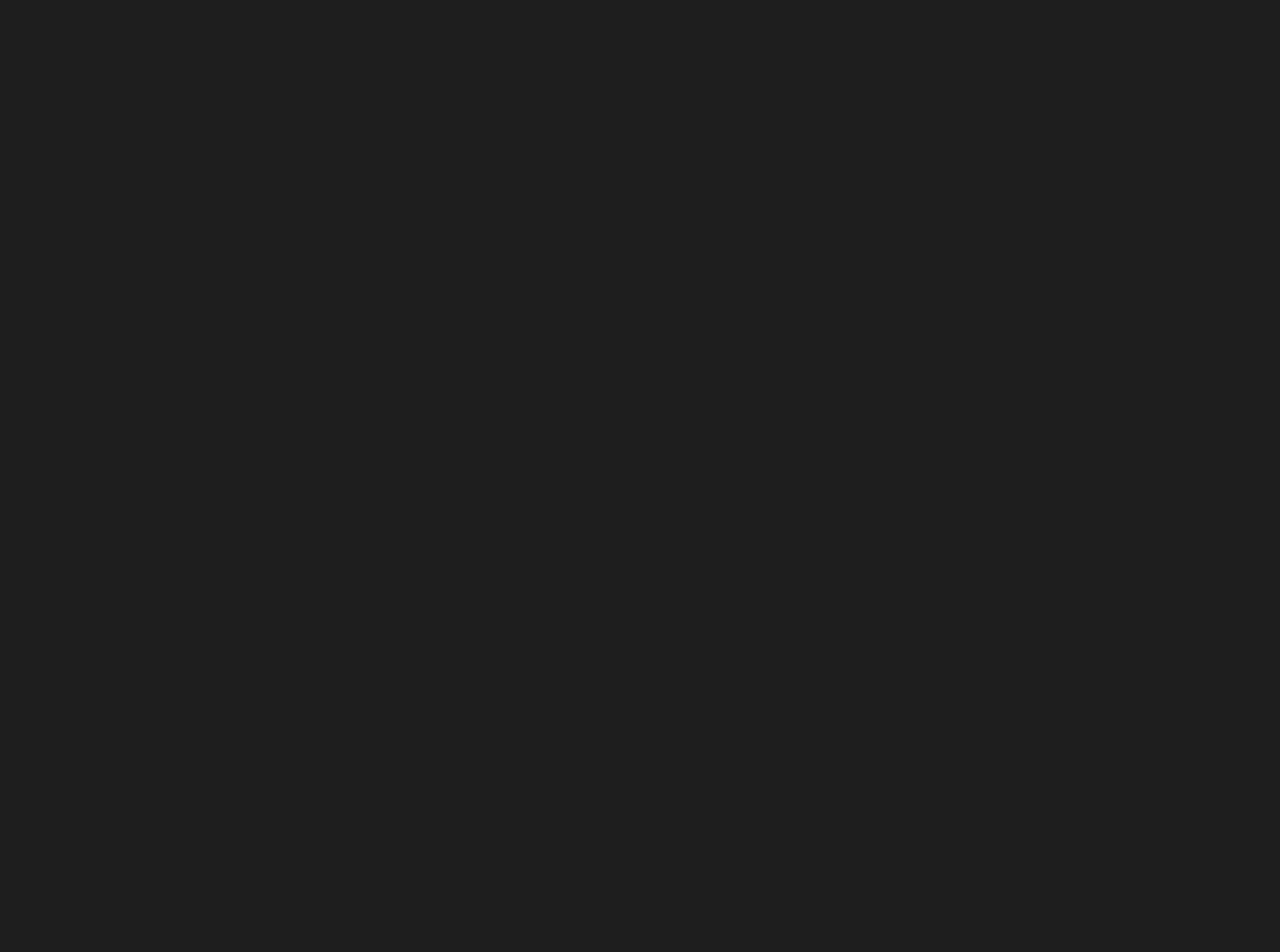
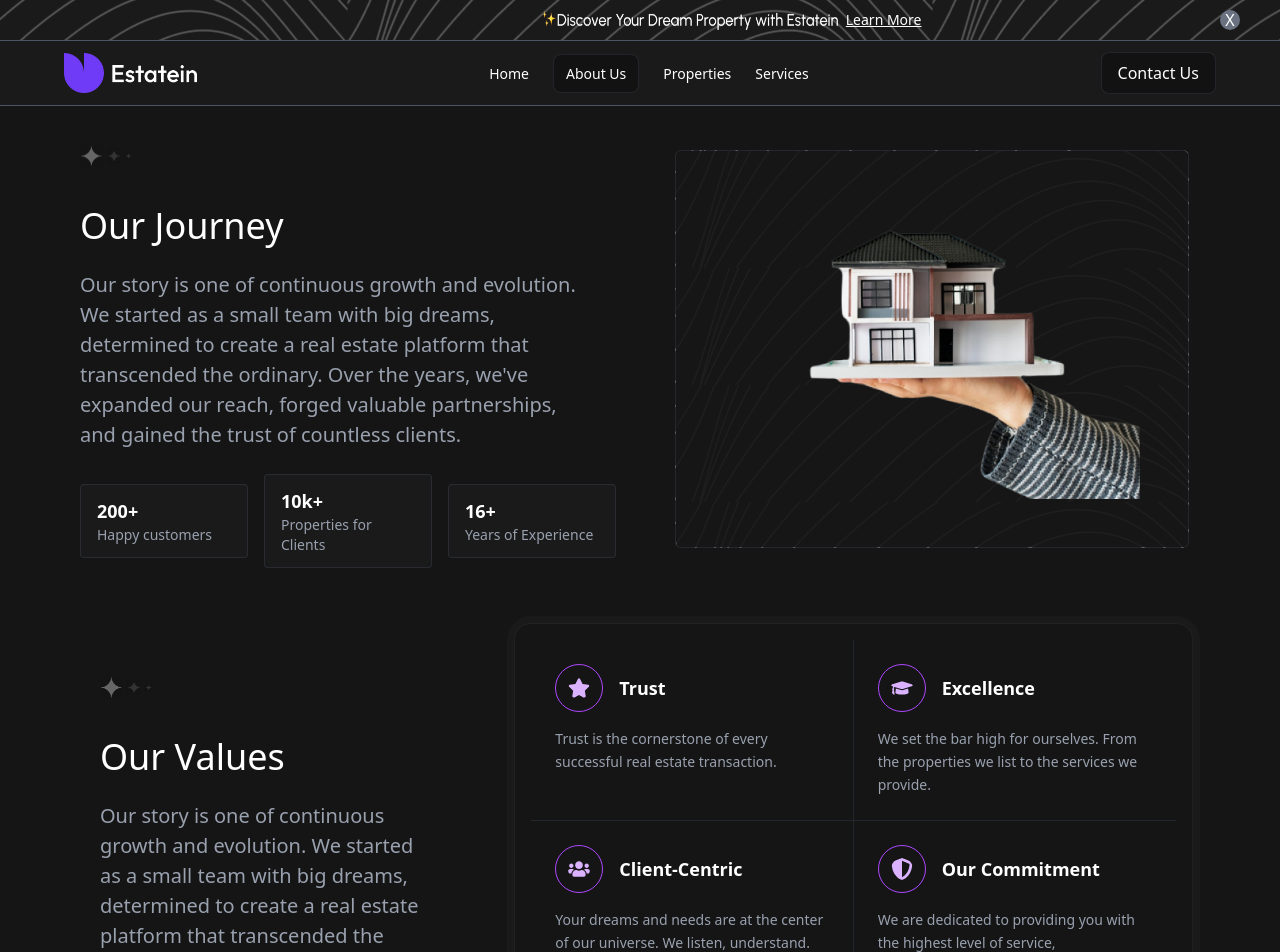
Before and after one commit to Jerry3048/Estatein, a React (Vite) app: page /About in a window 1280 px wide. Before the commit this address had no page. Shown: the top 952 px of the page. Before the commit the page ends 800 px from the top, so only its background shows below. Built offline with nearby package versions, Linux system fonts and the light colour scheme.

Commit message:
about page

```diff
--- a/src/App.tsx
+++ b/src/App.tsx
@@ -3,6 +3,7 @@
 import AllProperties from "./Pages/AllProperties";
 import AllComments from "./Pages/AllComment";
 import AllFAQs from "./Pages/AllFAQ";
+import About from "./Pages/About";
 
 function App() {
   return (
@@ -12,6 +13,7 @@
         <Route path="/AllProperties" element={<AllProperties />} />
         <Route path="/AllComments" element={<AllComments />} />
         <Route path="/AllFAQs" element={<AllFAQs />} />
+        <Route path="/About" element={<About />} />
 
       </Routes>
     </BrowserRouter>
--- a/src/Components/CommentSection.tsx
+++ b/src/Components/CommentSection.tsx
@@ -31,7 +31,7 @@
   }
 
   return (
-    <div className="w-[90%] mx-auto py-5 md:py-0">
+    <div className="w-[95%] mx-auto py-5 md:py-0">
       <div>
           <img
               src="/logo/Abstract Design (1).png"
@@ -102,7 +102,7 @@
       <div className="flex justify-between items-center gap-4 text-white">
         <p className="text-sm">{page + 1} of {totalPages}</p>
         <NavLink
-          to="/AllProperties"
+          to="/AllComments"
           className="text-[#703BF7] border border-[#703BF7] px-4 py-2 rounded hover:bg-[#703BF7] hover:text-white transition text-center w-[120px]  md:hidden"
         >
           View All
--- a/src/Components/FAQSection.tsx
+++ b/src/Components/FAQSection.tsx
@@ -33,7 +33,7 @@
   }
 
   return (
-    <div className="w-[90%] mx-auto py-5 md:py-0">
+    <div className="w-[95%] mx-auto py-5 md:py-0">
       {/* Header */}
       <div className="">
         <img
--- a/src/Components/PropertySection.tsx
+++ b/src/Components/PropertySection.tsx
@@ -34,7 +34,7 @@
 }
 
   return (
-   <div className="w-[90%] mx-auto py-10 md:py-4">
+   <div className="w-[95%] mx-auto py-10 md:py-4">
      <div>
           <img
               src="/logo/Abstract Design (1).png"
--- /dev/null
+++ b/src/Pages/About.tsx
@@ -0,0 +1,161 @@
+import Navbar from "../Components/Navbar"
+import hero from "/logo/Image (1).png"
+import { FaStar, FaUsers, FaShieldAlt,FaGraduationCap } from "react-icons/fa";
+
+type IconType = "star" | "graduation" | "users" | "shield";
+
+interface ValueItem {
+  id: number;
+  title: string;
+  description: string;
+  icon: IconType; // <- typed here
+}
+
+
+const valuesData:ValueItem[] = [
+  {
+    id: 1,
+    title: "Trust",
+    description:
+      "Trust is the cornerstone of every successful real estate transaction.",
+    icon: "star",
+  },
+  {
+    id: 2,
+    title: "Excellence",
+    description:
+      "We set the bar high for ourselves. From the properties we list to the services we provide.",
+    icon: "graduation",
+  },
+  {
+    id: 3,
+    title: "Client-Centric",
+    description:
+      "Your dreams and needs are at the center of our universe. We listen, understand.",
+    icon: "users",
+  },
+  {
+    id: 4,
+    title: "Our Commitment",
+    description:
+      "We are dedicated to providing you with the highest level of service, professionalism",
+    icon: "shield",
+  },
+];
+
+
+
+const iconMap = {
+  star: <FaStar className="w-12 h-12 text-purple-300 border p-3 rounded-full border-purple-500" />,
+  graduation: <FaGraduationCap className="w-12 h-12 text-purple-300 border p-3 rounded-full border-purple-500"  />,
+  users: <FaUsers className="w-12 h-12 text-purple-300 border p-3 rounded-full border-purple-500"  />,
+  shield: <FaShieldAlt className="w-12 h-12 text-purple-300 border p-3 rounded-full border-purple-500"  />,
+};
+
+function About() {
+  return (
+    <div>
+        <Navbar />
+        <section className="relative flex flex-col md:flex-row bg-black/30 py-6 px-6 md:px-12 lg:px-20 lg:gap-12 gap-3">
+          <div className="flex-1  flex flex-col justify-center space-y-6 z-10 order-last md:order-first">
+           <img
+              src="/logo/Abstract Design (1).png"
+              alt="Icon"
+              className="w-13 h-13 object-contain"
+            />
+          <h1 className="text-white md:text-4xl text-3xl">
+            Our Journey
+          </h1>
+
+          <p className="text-gray-400 text-[20px] max-w-[95%]">
+            Our story is one of continuous growth and evolution. We started as a small team with big dreams, determined to create a real estate platform that transcended the ordinary. Over the years, we've expanded our reach, forged valuable partnerships, and gained the trust of countless clients.
+          </p>
+
+          <div className="grid grid-cols-2 lg:grid-cols-3 gap-4 items-center text-center lg:text-left w-full">
+              <div className="bg-[#1A1A1A] border border-gray-600/30 text-white px-4 py-3 rounded w-full">
+                <p className="text-lg font-semibold">200+</p>
+                <p className="text-sm text-gray-400">Happy customers</p>
+              </div>
+              <div className="bg-[#1A1A1A] border border-gray-600/30 text-white px-4 py-3 rounded w-full">
+                <p className="text-lg font-semibold">10k+</p>
+                <p className="text-sm text-gray-400">Properties for Clients</p>
+              </div>
+              <div className="bg-[#1A1A1A] border border-gray-600/30 text-white px-4 py-3 rounded w-full col-span-2 lg:col-span-1">
+                <p className="text-lg font-semibold">16+</p>
+                <p className="text-sm text-gray-400">Years of Experience</p>
+              </div>
+          </div>
+        </div>
+
+
+        <div className="flex-1 relative order-first md:order-last justify-center items-center flex mx-auto mb-10 sm:mb-0">
+          {/* Padding wrapper */}
+          <div className="p-8 sm:p-12 relative z-10 border border-gray-600/30 rounded-sm flex justify-center items-center"
+          style={{
+            backgroundImage: "url('/logo/Abstract Design.png')",
+          }}>
+
+            {/* Overlay */}
+            <div className="absolute inset-0 bg-neutral-900/90 rounded-sm -z-10"></div>
+
+            {/* Image */}
+            <img
+              src={hero}
+              alt="Hero"
+              className="w-full h-full object-cover rounded-2xl sm:rounded-none max-h-[700px] xl:max-h-[300px] min-w-[300px]"
+            />
+          </div>
+      </div>
+    </section>
+
+    <section className="bg-black/30 py-6 px-2 md:px-12 lg:px-20 lg:gap-12 flex flex-col md:flex-row gap-8 md:gap-0">
+        {/* LEFT SIDE — 1 PART WIDTH */}
+        <div className="flex-1 flex flex-col justify-center px-5 space-y-6 z-10 ">
+          <img
+            src="/logo/Abstract Design (1).png"
+            alt="Icon"
+            className="w-13 h-13 object-contain"
+          />
+
+          <h1 className="text-white md:text-4xl text-3xl">Our Values</h1>
+
+          <p className="text-gray-400 text-[20px] max-w-[95%]">
+            Our story is one of continuous growth and evolution. We started as a small team with big dreams, determined to create a real estate platform that transcended the ordinary.
+          </p>
+        </div>
+
+        {/* RIGHT SIDE — 2 PARTS WIDTH */}
+        <div className="border-7 border-neutral-800/30 rounded-3xl h-fit flex-2">
+          <div className="flex-2 border border-neutral-700/30 rounded-2xl p-4">
+            <div className="grid grid-cols-1 sm:grid-cols-2 lg:grid-cols-2 xl:grid-cols-2">
+
+              {valuesData.map((item, index) => (
+                <div
+                  key={item.id}
+                  className={`
+                    p-6 space-y-4 border-gray-700/40 border-b
+                    ${index < 2 ? "sm:border-b " : ""}
+                    ${index % 2 === 0 ? "sm:border-r" : ""}
+                  `}
+                >
+                  <div className="flex items-center gap-4">
+                    {iconMap[item.icon]}
+                    <h3 className="text-white text-lg font-semibold">{item.title}</h3>
+                  </div>
+
+                  <p className="text-gray-400 text-sm leading-relaxed">
+                    {item.description}
+                  </p>
+                </div>
+              ))}
+
+            </div>
+          </div>
+        </div>
+      </section>
+
+  </div>
+  )
+}
+
+export default About;
--- a/src/Pages/AllComment.tsx
+++ b/src/Pages/AllComment.tsx
@@ -2,6 +2,7 @@
 import { useEffect } from "react";
 import { useCommentStore } from "../Store/useCommentStore";
 import type { Comment } from "../types";
+import  Footer from "../Components/Footer";
 
 function AllComments() {
   const { comments, loading, fetchComments } = useCommentStore();
@@ -65,6 +66,7 @@
         </div>
 
       </div>
+      <Footer/>
     </div>
   );
 }
--- a/src/Pages/AllFAQ.tsx
+++ b/src/Pages/AllFAQ.tsx
@@ -2,6 +2,7 @@
 import { useEffect } from "react";
 import { useFAQStore } from "../Store/useFAQStore";
 import type { FAQ } from "../types";
+import  Footer from "../Components/Footer";
 
 function AllFAQs() {
   const { faq, loading, fetchFAQs } = useFAQStore();
@@ -42,6 +43,7 @@
         </div>
 
       </div>
+      <Footer/>
     </div>
   );
 }
--- a/src/Pages/AllProperties.tsx
+++ b/src/Pages/AllProperties.tsx
@@ -2,6 +2,7 @@
 import { useEffect } from "react";
 import { usePropertyStore } from "../Store/usePropertyStore.ts";
 import type { Property } from "../types.ts";
+import  Footer from "../Components/Footer";
 
 function AllProperties() {
   const { properties, loading, fetchProperties } = usePropertyStore();
@@ -47,6 +48,7 @@
           ))}
         </div>
       </div>
+      <Footer/>
     </div>
   );
 }
--- a/src/Pages/Home.tsx
+++ b/src/Pages/Home.tsx
@@ -58,7 +58,7 @@
             </button>
           </div>
 
-              <div className="grid grid-cols-2 sm:grid-cols-3 gap-4 items-center text-center md:text-left w-full">
+              <div className="grid grid-cols-2 md:grid-cols-3 gap-4 items-center text-center md:text-left w-full">
                 <div className="bg-[#1A1A1A] border border-gray-600/30 text-white px-4 py-3 rounded w-full">
                   <p className="text-lg font-semibold">200+</p>
                   <p className="text-sm text-gray-400">Happy customers</p>
@@ -76,7 +76,7 @@
 
         {/* RIGHT SECTION */}
         <div
-          className="flex-1 relative flex justify-center items-center z-10 order-first sm:order-last m-7 sm:m-0 bg-purple-800/5"
+          className="flex-1 relative flex justify-center items-center z-10 order-first sm:order-last m-7 sm:m-0 bg-purple-800/5 mb-10 sm:mb-0"
           style={{
             backgroundImage: "url('/logo/Abstract Design.png')",
             backgroundPosition: "center",
```
Also changed, not shown: public/logo/Image (1).png (added).
